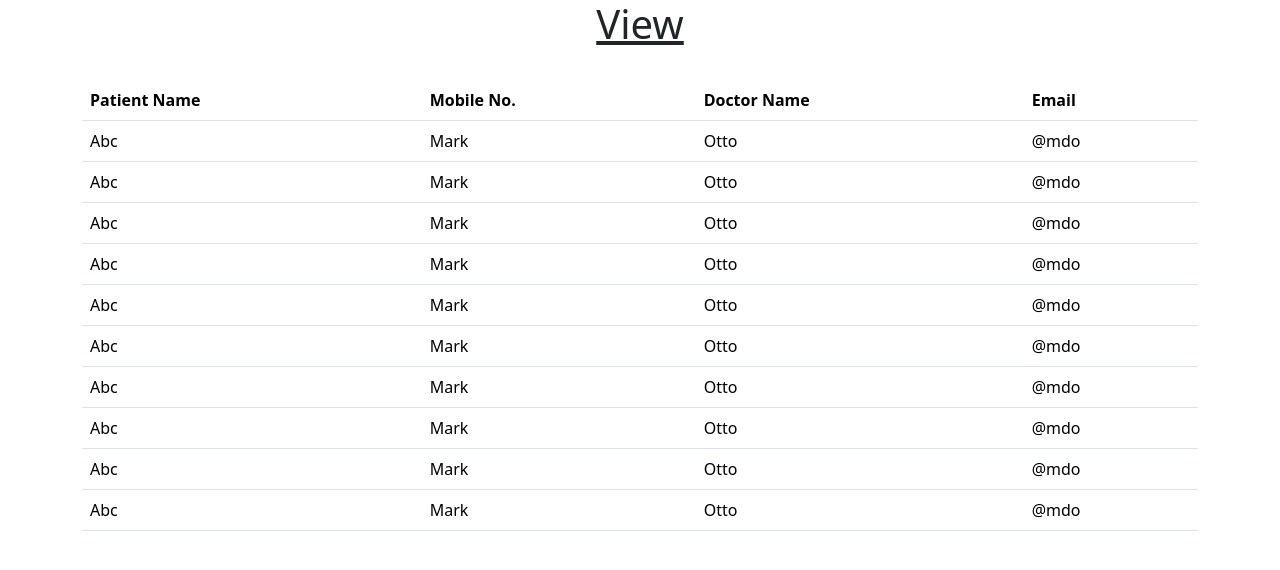
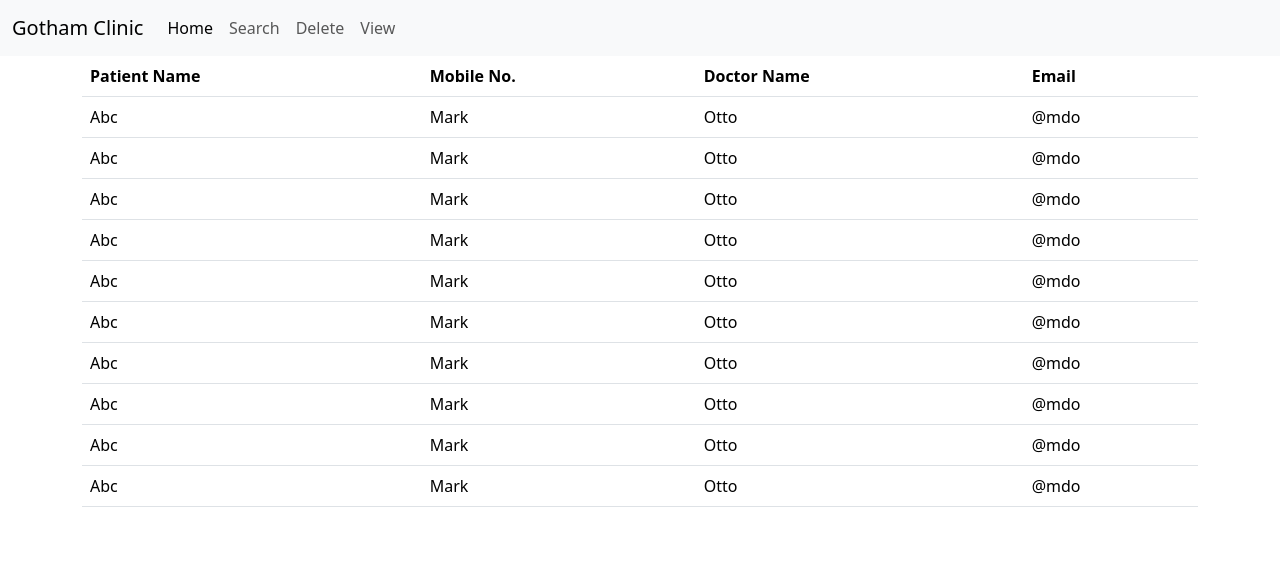
Before and after one commit to Ananthan493/Ananthan493, a plain HTML site: page viewall.html in a window 1280 px wide. Drawn offline with nearby package versions, Linux system fonts and the light colour scheme.

Commit message:
all done

```diff
--- a/viewall.html
+++ b/viewall.html
@@ -10,7 +10,23 @@
 </head>
 
 <body>
-    <center><h1><u>View</u></h1></center><br>
+    <nav class="navbar navbar-expand-lg bg-body-tertiary">
+        <div class="container-fluid">
+            <a class="navbar-brand" href="index.html">Gotham Clinic</a>
+            <button class="navbar-toggler" type="button" data-bs-toggle="collapse" data-bs-target="#navbarNavAltMarkup"
+                aria-controls="navbarNavAltMarkup" aria-expanded="false" aria-label="Toggle navigation">
+                <span class="navbar-toggler-icon"></span>
+            </button>
+            <div class="collapse navbar-collapse" id="navbarNavAltMarkup">
+                <div class="navbar-nav">
+                    <a class="nav-link active" aria-current="page" href="index.html">Home</a>
+                    <a class="nav-link" href="search.html">Search</a>
+                    <a class="nav-link" href="delete.html">Delete</a>
+                    <a class="nav-link" href="viewall.html">View</a>
+                </div>
+            </div>
+        </div>
+    </nav>
     <div class="container">
         <div class="row">
             <div class="col col-12 col-sm-12 col-md-12 col-lg-12 col-xl-12 col-xxl-12">
```
Also changed, not shown: delete.html (+17 -1 lines), index.html (+17 -1 lines), search.html (+17 -1 lines).
